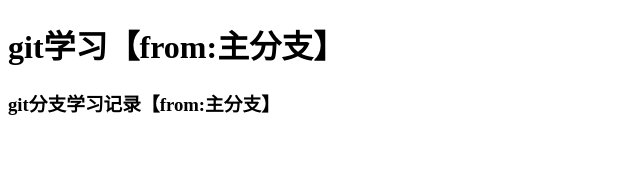
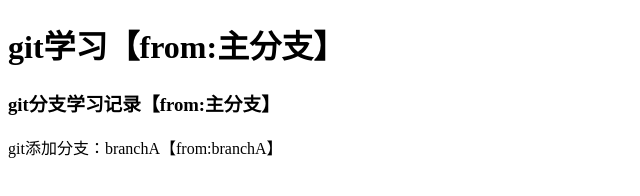
Before and after one commit to fsxgit/test, a plain HTML site: page index.html in a window 1280 px wide. Shown: the whole page, without its empty margins (0-640 px from the left). Drawn offline with Linux system fonts and the light colour scheme.

Commit message:
新建branchA分支，并在此分支下修改了index文件

```diff
--- a/index.html
+++ b/index.html
@@ -10,5 +10,6 @@
 <body>
     <h1>git学习【from:主分支】</h1>
     <h3>git分支学习记录【from:主分支】</h3>
+    <p>git添加分支：branchA【from:branchA】</p>
 </body>
 </html>
```
